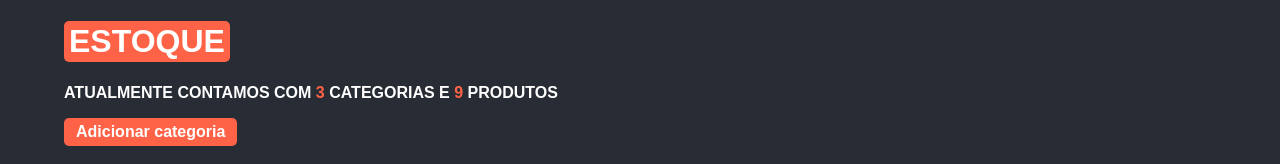
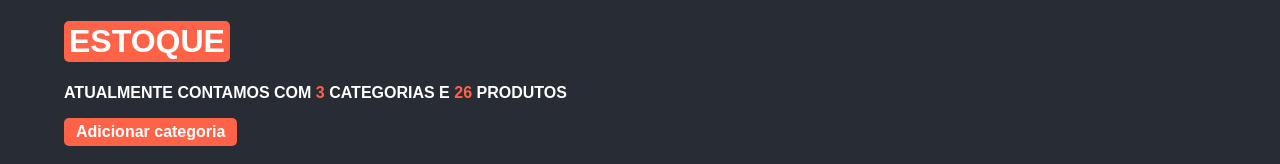
Before and after one commit to oCesaum/Estoque, a React (Create React App) app: page / in a window 1280 px wide. Shown: the top 164 px of the page. Built offline with nearby package versions, Linux system fonts and the light colour scheme.

Commit message:
the true perfection

```diff
--- a/src/components/Inventory.jsx
+++ b/src/components/Inventory.jsx
@@ -56,7 +56,7 @@ export default function Inventory() {
 
   const categoriasQuantidade = estoque.length
 
-  const produtosQuantidade = useMemo(() => estoque.reduce((prevVal, item) => prevVal = item.produtos.length, 0), [estoque]);
+  const produtosQuantidade = useMemo(() => estoque.reduce((prevVal, item) => prevVal + item.produtos.length, 0), [estoque]);
 
   function mudarCategoriaNome(e) {
     setCategoriaNome(e.target.value)
```
